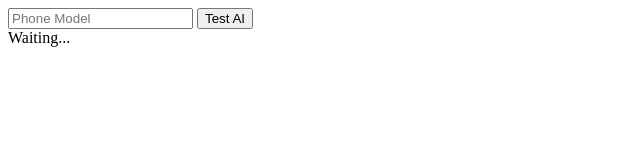
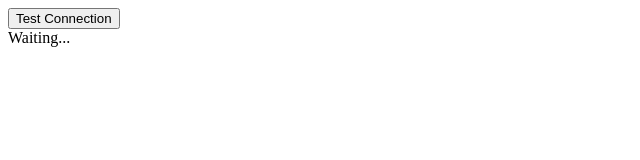
Before and after one commit to tripymafia/TrispyCheats, a plain HTML site: page index.html in a window 1280 px wide. Shown: the whole page, without its empty margins (0-640 px from the left). Drawn offline with Linux system fonts and the light colour scheme.

Commit message:
Update index.html

```diff
--- a/index.html
+++ b/index.html
@@ -1,25 +1,19 @@
 <!DOCTYPE html>
 <html>
 <body>
-    <input type="text" id="dev" placeholder="Phone Model">
-    <button onclick="testAi()">Test AI</button>
+    <button onclick="testAi()">Test Connection</button>
     <div id="res">Waiting...</div>
 
     <script>
         async function testAi() {
-            const dev = document.getElementById('dev').value;
             const res = document.getElementById('res');
             res.innerText = "Connecting...";
             try {
-                const r = await fetch('/api/get-sensi', {
-                    method: 'POST',
-                    headers: {'Content-Type': 'application/json'},
-                    body: JSON.stringify({ device: dev })
-                });
-                const rawText = await r.text();
-                res.innerText = "Raw Response: " + rawText;
+                const r = await fetch('/api/get-sensi', { method: 'POST', body: "{}" });
+                const d = await r.json();
+                res.innerText = "Response: " + d.text;
             } catch(e) {
-                res.innerText = "Error: " + e.message;
+                res.innerText = "CRITICAL ERROR: " + e.message;
             }
         }
     </script>
```
